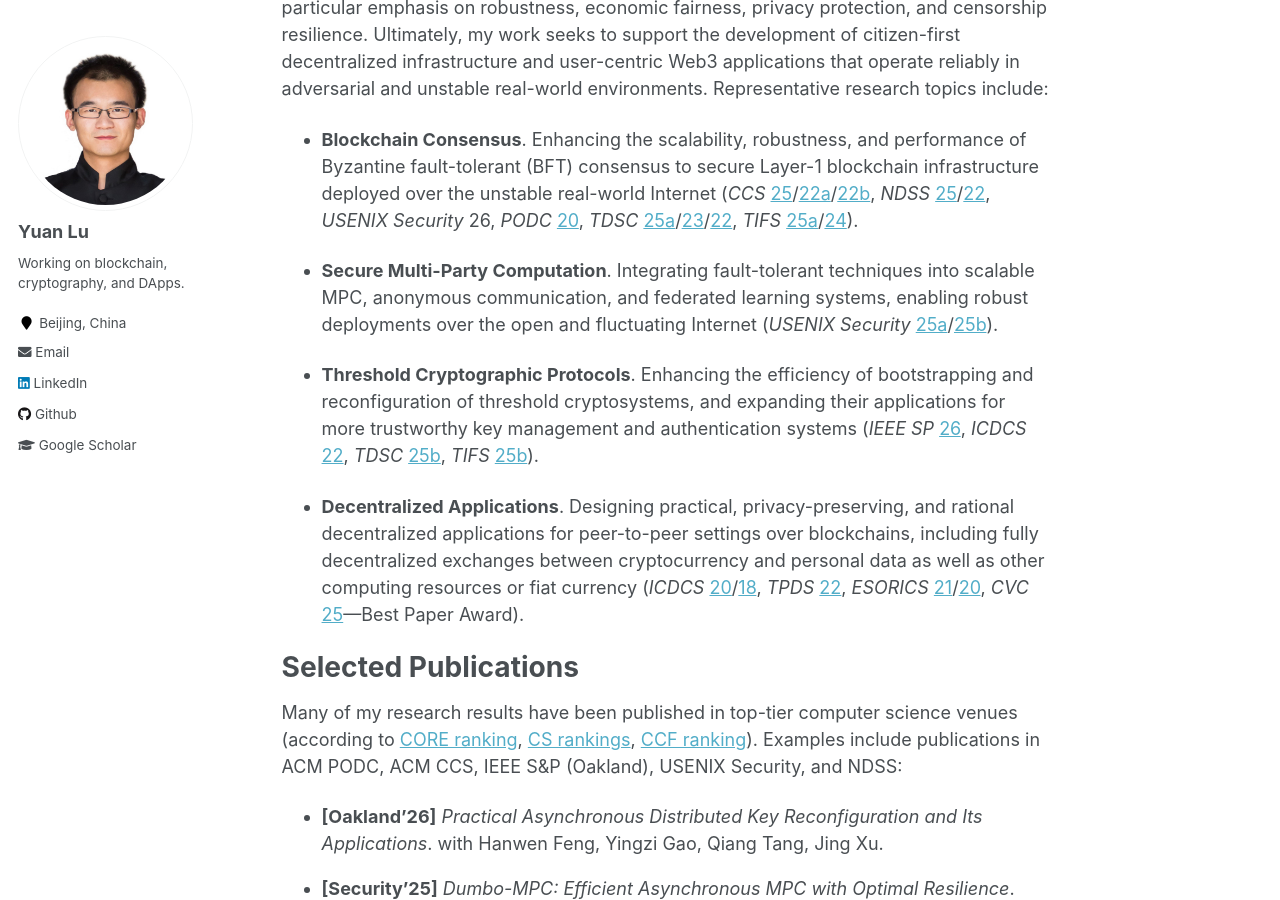
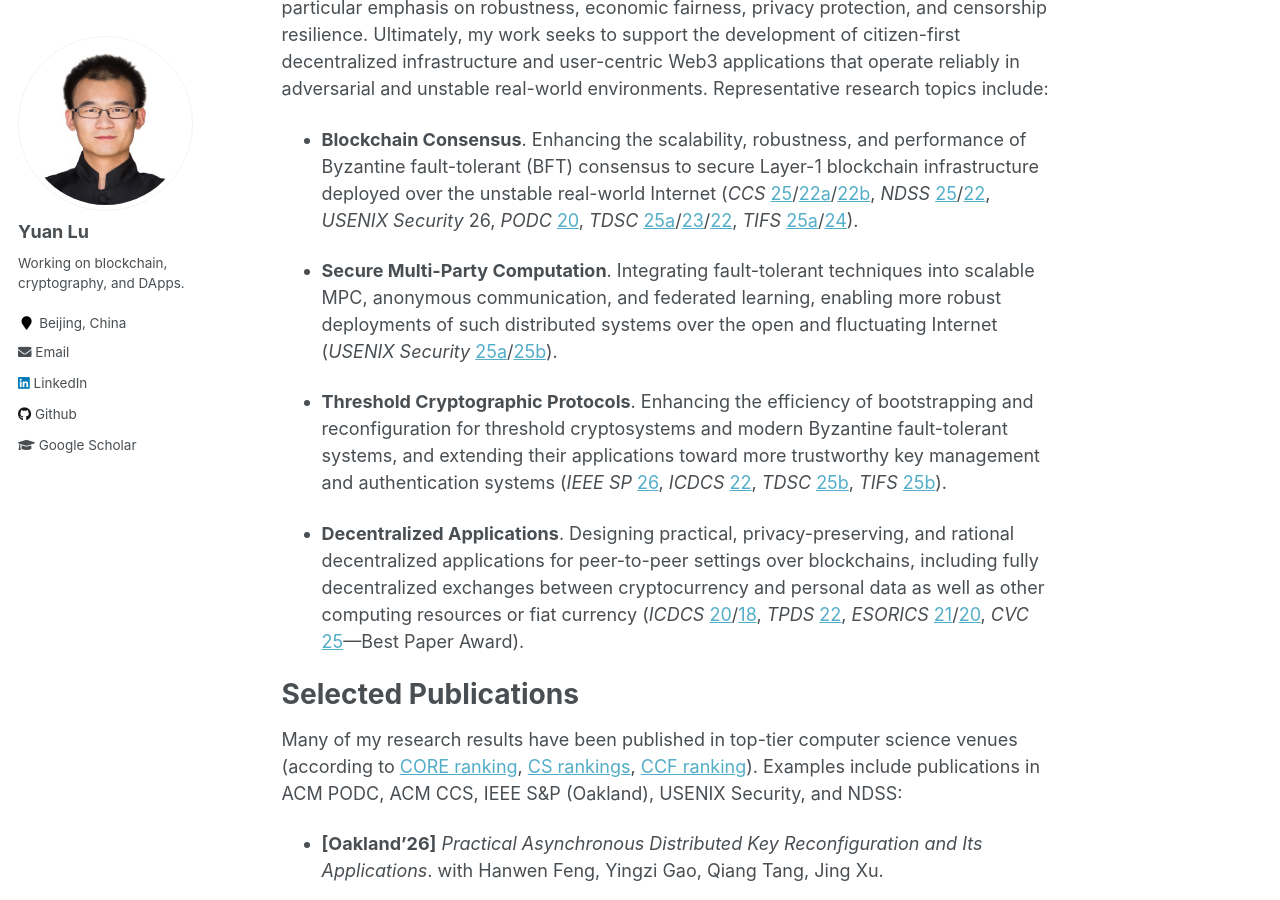
Before and after one commit to yylluu/yylluu.github.io, a Jekyll site: the page built from _pages/about.md, in a window 1280 px wide and 900 px high, scrolled down 330 px. Built offline with Jekyll 4.4.1, drawn with Linux system fonts in a browser that asks for light colours.

Commit message:
Update about.md

```diff
--- a/_pages/about.md
+++ b/_pages/about.md
@@ -16,9 +16,9 @@ My research spans blockchain infrastructure, decentralized applications, and the
 
 - **Blockchain Consensus**. Enhancing the scalability, robustness, and performance of Byzantine fault-tolerant (BFT) consensus to secure Layer-1 blockchain infrastructure deployed over the unstable real-world Internet (*CCS* [25](https://dl.acm.org/doi/abs/10.1145/3719027.3765132)/[22a](https://dl.acm.org/doi/abs/10.1145/3548606.3559346)/[22b](https://dl.acm.org/doi/abs/10.1145/3548606.3559379), *NDSS* [25](https://eprint.iacr.org/2024/206)/[22](https://eprint.iacr.org/2022/27), *USENIX Security* 26, *PODC* [20](https://dl.acm.org/doi/abs/10.1145/3382734.3405707), *TDSC* [25a](https://ieeexplore.ieee.org/abstract/document/11002681)/[23](https://ieeexplore.ieee.org/abstract/document/9913698)/[22](https://ieeexplore.ieee.org/abstract/document/9913698), *TIFS* [25a](https://ieeexplore.ieee.org/abstract/document/11014212)/[24](https://ieeexplore.ieee.org/abstract/document/10415090)).
 
-- **Secure Multi-Party Computation**. Integrating fault-tolerant techniques into scalable MPC, anonymous communication, and federated learning systems, enabling robust deployments over the open and fluctuating Internet (*USENIX Security* [25a](https://www.usenix.org/conference/usenixsecurity25/presentation/su-yuan)/[25b](https://www.usenix.org/conference/usenixsecurity25/presentation/liu-yizhong)).
+- **Secure Multi-Party Computation**. Integrating fault-tolerant techniques into scalable MPC, anonymous communication, and federated learning, enabling more robust deployments of such distributed systems over the open and fluctuating Internet (*USENIX Security* [25a](https://www.usenix.org/conference/usenixsecurity25/presentation/su-yuan)/[25b](https://www.usenix.org/conference/usenixsecurity25/presentation/liu-yizhong)).
 
-- **Threshold Cryptographic Protocols**. Enhancing the efficiency of bootstrapping and reconfiguration of threshold cryptosystems, and expanding their applications for more trustworthy key management and authentication systems (*IEEE SP* [26](https://eprint.iacr.org/2025/149), *ICDCS* [22](https://ieeexplore.ieee.org/abstract/document/9912190), *TDSC* [25b](https://ieeexplore.ieee.org/abstract/document/10807394), *TIFS* [25b](https://ieeexplore.ieee.org/abstract/document/11153573)).
+- **Threshold Cryptographic Protocols**. Enhancing the efficiency of bootstrapping and reconfiguration for threshold cryptosystems and modern Byzantine fault-tolerant systems, and extending their applications toward more trustworthy key management and authentication systems (*IEEE SP* [26](https://eprint.iacr.org/2025/149), *ICDCS* [22](https://ieeexplore.ieee.org/abstract/document/9912190), *TDSC* [25b](https://ieeexplore.ieee.org/abstract/document/10807394), *TIFS* [25b](https://ieeexplore.ieee.org/abstract/document/11153573)).
 
 - **Decentralized Applications**. Designing practical, privacy-preserving, and rational decentralized applications for peer-to-peer settings over blockchains, including fully decentralized exchanges between cryptocurrency and personal data as well as other computing resources or fiat currency (*ICDCS* [20](https://ieeexplore.ieee.org/abstract/document/9355719)/[18](https://ieeexplore.ieee.org/abstract/document/8416350), *TPDS* [22](https://ieeexplore.ieee.org/abstract/document/9929262), *ESORICS* [21](https://link.springer.com/chapter/10.1007/978-3-030-88418-5_17)/[20](https://link.springer.com/chapter/10.1007/978-3-030-59013-0_35), *CVC* [25](https://ieeexplore.ieee.org/abstract/document/11068849)—Best Paper Award).
 
```
